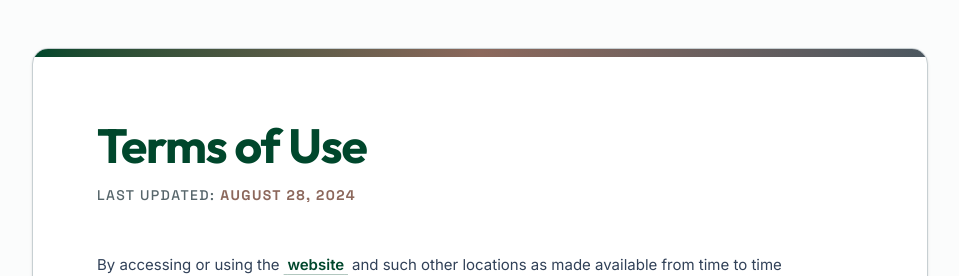
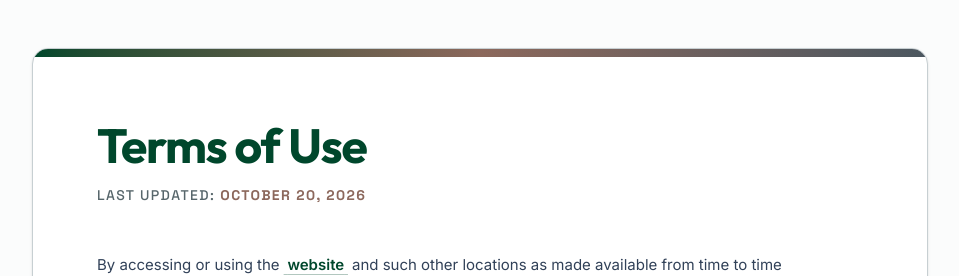
Before and after one commit to SquamishRealEstate/squamishrealestate2, a Next.js app: page /terms-of-use in a window 1280 px wide. Shown: the top 276 px of the page, without its empty margins (160-1119 px from the left). Built offline with nearby package versions, Linux system fonts and the light colour scheme; no server answers.

Commit message:
Terms of Use: update Last Updated date to October 20, 2026

```diff
--- a/src/components/CompanyDocuments/termsOfUse.tsx
+++ b/src/components/CompanyDocuments/termsOfUse.tsx
@@ -17,7 +17,7 @@ export const TermsOfUse = () => {
             <div className="flex items-center gap-3">
               <i className="text-sm font-accent text-muted-foreground uppercase tracking-widest not-italic">
                 Last Updated:{" "}
-                <span className="text-accent font-bold">August 28, 2024</span>
+                <span className="text-accent font-bold">October 20, 2026</span>
               </i>
             </div>
           </header>
```
